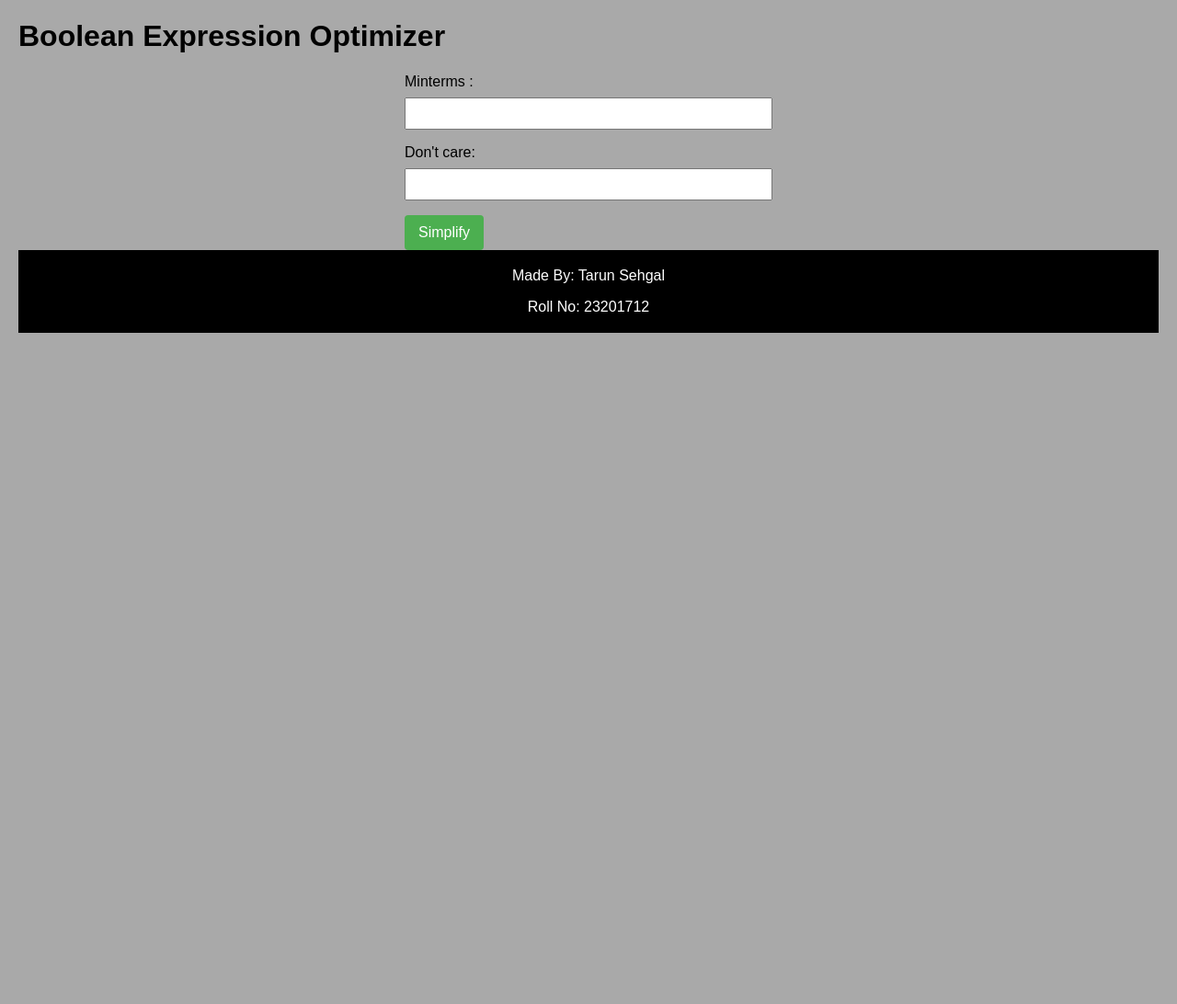
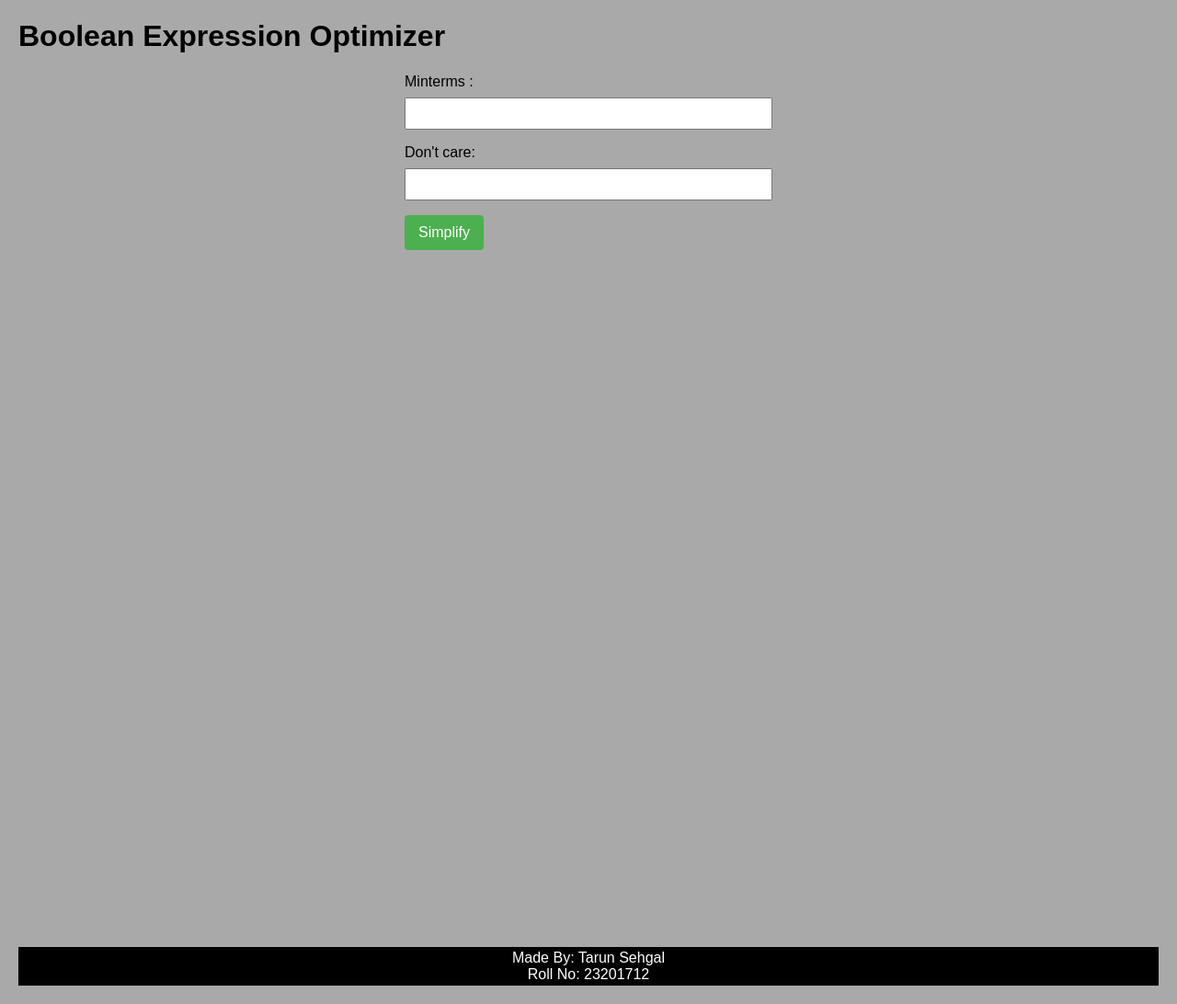
Before and after one commit to TarunSehgal27/Booolean-optimizer, a Flask app: page / in a window 1280 px wide. Shown: the whole page at 92% size. Before the commit the page ends 362 px from the top, so only its background shows below. Run offline with Flask 3, Linux system fonts and the light colour scheme.

Commit message:
Update index.html

```diff
--- a/templates/index.html
+++ b/templates/index.html
@@ -43,12 +43,19 @@
             background-color: #45a049;
         }
 
-        footer {
+        .footer {
           text-align: center;
           padding: 3px;
           background-color: black;
           color: white;
+          margin-top: auto;
        }
+        .flex-wrapper {
+        display: flex;
+        min-height: 100vh;
+        flex-direction: column;
+        justify-content: flex-start;
+        }
     </style>
 </head>
 <body>
@@ -68,9 +75,10 @@
         <p>Input Minterms: {{ minterms }}</p>
         <!--<p>Number of Variables: {{ dc }}</p>-->
     {% endif %}
-<footer>
-  <p>Made By: Tarun Sehgal <br></p>
-  <p>Roll No: 23201712 <br></p>
-</footer>
+<div class="flex-wrapper">
+        <div class="footer">Made By: Tarun Sehgal <br>
+            Roll No: 23201712 <br>
+          </div>
+      </div>
 </body>
 </html>
```
